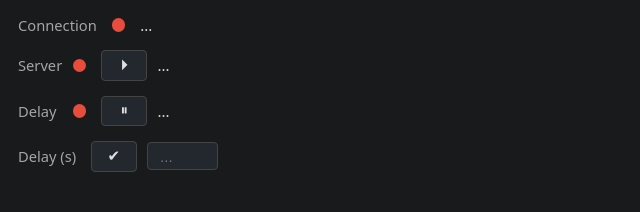
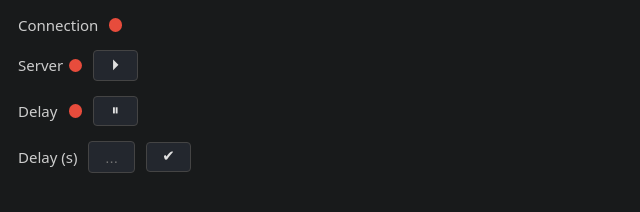
Before and after one commit to SunFIow/DelayRelay, a website: page src/api/relay-ui.html in a window 1280 px wide. Shown: the whole page, without its empty margins (0-640 px from the left). Drawn offline with Linux system fonts and the light colour scheme; no server answers.

Commit message:
feat: enhance connection management; update client connection tracking and improve input handling for delay

```diff
--- a/src/api/relay-ui.html
+++ b/src/api/relay-ui.html
@@ -55,35 +55,45 @@
 				height: 0.9em;
 				border-radius: 50%;
 				display: inline-block;
-				margin-right: 0.3em;
 				background: var(--danger);
 			}
 			.status-dot.active {
 				background: var(--success);
 			}
 			.label {
-				font-size: 0.98em;
-				opacity: 0.7;
-				margin-right: 0.3em;
+				font-size: 1em;
+				opacity: 0.9;
+				pointer-events: none;
 			}
 			.w40 {
 				width: 40px;
 			}
 			input[type='number'] {
-				width: 3em;
+				width: auto;
+				height: 32px;
+				box-sizing: border-box;
+				min-width: 2.5em;
+				max-width: 5em;
 				background: var(--input-bg);
 				color: var(--input-fg);
 				border: 1.5px solid var(--input-border);
 				border-radius: 4px;
-				padding: 0.3em 0.8em;
+				padding: 0.4em 0.4em;
 				font-size: 1em;
 				-moz-appearance: textfield;
 				appearance: textfield;
+				text-align: center;
+				transition: width 0.15s;
 			}
 			input[type='number']::-webkit-inner-spin-button,
 			input[type='number']::-webkit-outer-spin-button {
 				-webkit-appearance: none;
 				margin: 0;
+			}
+			input[type='number'].autosize {
+				min-width: 2em;
+				max-width: 8em;
+				transition: width 0.15s;
 			}
 
 			button {
@@ -164,7 +174,6 @@
 			<div class="status-row">
 				<span class="label">Connection</span>
 				<span id="conn-dot" class="status-dot"></span>
-				<span id="conn-status">...</span>
 			</div>
 			<div class="status-row">
 				<span class="label w40">Server</span>
@@ -172,7 +181,6 @@
 				<button id="toggle-server" title="Start/Stop Server">
 					<span id="server-icon" class="icon">&#x23F5;</span>
 				</button>
-				<span id="server-status">...</span>
 			</div>
 			<div class="status-row">
 				<!-- with a white space after it -->
@@ -181,14 +189,13 @@
 				<button id="toggle-delay" title="Activate/Deactivate Delay">
 					<span id="delay-icon" class="icon">&#x23F8;</span>
 				</button>
-				<span id="delay-status">...</span>
 			</div>
 			<div class="status-row">
 				<span class="label">Delay (s)</span>
+				<input id="delay-ms" type="number" min="1" step="1" placeholder="..." />
 				<button id="set-delay" title="Set Delay">
 					<span class="icon">&#x2714;</span>
 				</button>
-				<input id="delay-ms" type="number" min="1" step="1" placeholder="..." />
 			</div>
 		</div>
 		<script>
@@ -202,24 +209,19 @@
 				const serverIcon = document.getElementById('server-icon');
 				if (data.serverRunning) {
 					serverDot.classList.add('active');
-					serverStatus.textContent = 'Running';
 					serverIcon.textContent = '\u23F9'; // Stop icon
 				} else {
 					serverDot.classList.remove('active');
-					serverStatus.textContent = 'Stopped';
 					serverIcon.textContent = '\u25B6'; // Play icon
 				}
 				// Delay
 				const delayDot = document.getElementById('delay-dot');
-				const delayStatus = document.getElementById('delay-status');
 				const delayIcon = document.getElementById('delay-icon');
 				if (data.STATE === 'DELAY' || data.STATE === 'REWIND') {
 					delayDot.classList.add('active');
-					delayStatus.textContent = 'Active';
 					delayIcon.textContent = '\u23F8'; // Pause icon
 				} else {
 					delayDot.classList.remove('active');
-					delayStatus.textContent = 'Inactive';
 					delayIcon.textContent = '\u25B6'; // Play icon
 				}
 				// Delay ms
@@ -227,15 +229,14 @@
 				// Only update value if not focused (not being edited)
 				if (document.activeElement !== delayInput) {
 					delayInput.value = Math.round((data.STREAM_DELAY_MS || 0) / 1000);
+					delayInput.dispatchEvent(new Event('change'));
 				}
 				delayInput.disabled = data.STATE != 'REALTIME';
 				document.getElementById('set-delay').disabled = delayInput.disabled;
-				// Connection (dummy for now)
+				// Connection
 				const connDot = document.getElementById('conn-dot');
-				const connStatus = document.getElementById('conn-status');
-				// You can update this with real connection info if available
-				connDot.classList.add('active');
-				connStatus.textContent = 'OK';
+				if (data.clientConnected) connDot.classList.add('active');
+				else connDot.classList.remove('active');
 			}
 			function showError(msg) {
 				const errorDiv = document.getElementById('error');
@@ -280,6 +281,23 @@
 			// Initial load and periodic refresh
 			updateAll();
 			setInterval(updateAll, 3000);
+
+			function autosizeInput(input) {
+				input.classList.add('autosize');
+				input.style.width = 1.5 + (input.value.length || input.placeholder.length) * 0.55 + 'em';
+			}
+
+			// Autosize delay-ms input
+			const delayInput = document.getElementById('delay-ms');
+			// Initial autosize
+			autosizeInput(delayInput);
+
+			delayInput.addEventListener('input', function (evt) {
+				autosizeInput(delayInput);
+			});
+			delayInput.addEventListener('change', function (evt) {
+				autosizeInput(delayInput);
+			});
 		</script>
 	</body>
 </html>
--- a/src/config.js
+++ b/src/config.js
@@ -5,6 +5,7 @@ export class Config {
 		this.LOCAL_PORT = 8888; // Local port for the proxy server
 		this.server = null; // Will hold the server instance
 		this.serverRunning = false; // Track if the relay server is running
+		this.clientConnected = false; // Track If the client is connected to the remote server
 		this.STREAM_DELAY_MS = 30_000; // 30 seconds delay
 		/**@type {"REALTIME" | "REWIND" | "DELAY" | "FORWARD"} */
 		this.STATE = 'REALTIME'; // Initial state
--- a/src/connections/connection.js
+++ b/src/connections/connection.js
@@ -45,6 +45,7 @@ export class Connection {
 			this.ended = true;
 			clearInterval(this.interval);
 			this.remoteSocket.end();
+			config.clientConnected = false;
 		});
 	}
 
@@ -54,6 +55,7 @@ export class Connection {
 
 		this.remoteSocket.on('connect', () => {
 			LOGGER.info(`[Connect] Connected to Remote`);
+			config.clientConnected = true;
 			// this.remoteSocket.pipe(this.clientSocket);
 		});
 
@@ -73,6 +75,7 @@ export class Connection {
 			this.ended = true;
 			clearInterval(this.interval);
 			this.clientSocket.end();
+			config.clientConnected = false;
 		});
 	}
 
```
